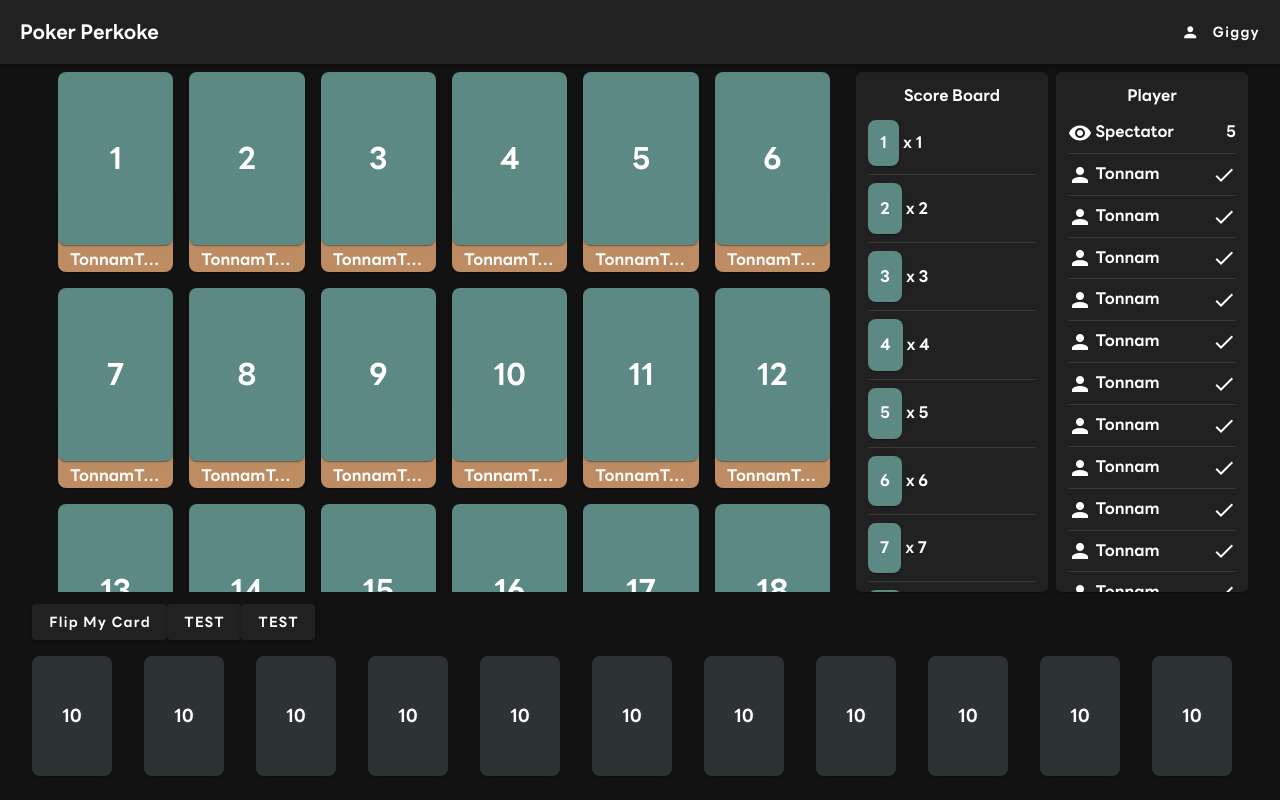
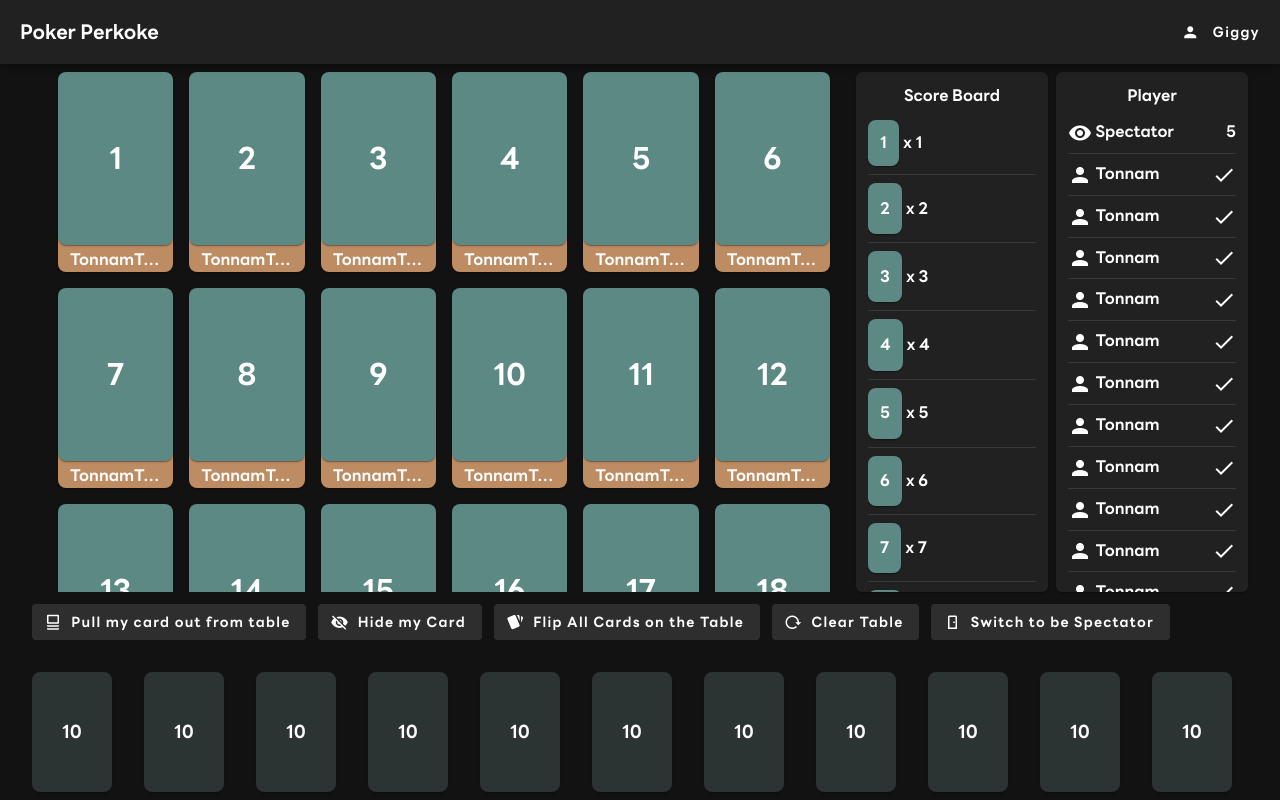
Before and after one commit to sirateek/scrum-poker-fe, a Vue app: page /room in a window 1280 px wide. Built offline with nearby package versions, Linux system fonts and the light colour scheme.

Commit message:
feat: Add HandActions

```diff
--- a/src/views/room/components/HandAction.vue
+++ b/src/views/room/components/HandAction.vue
@@ -1,14 +1,26 @@
 <template>
   <div>
-    <div class="items-start text-left mt-3">
-      <VBtn class="normal-case">Flip My Card</VBtn>
-      <VBtn>Test</VBtn>
-      <VBtn>Test</VBtn>
+    <div class="items-start text-left mt-3 flex flex-wrap gap-3">
+      <VBtn variant="tonal" class="normal-case" prepend-icon="mdi-cards-variant"
+        >Pull my card out from table</VBtn
+      >
+      <VBtn variant="tonal" class="normal-case" prepend-icon="mdi-eye-off"
+        >Hide my Card</VBtn
+      >
+      <VBtn variant="tonal" class="normal-case" prepend-icon="mdi-cards"
+        >Flip All Cards on the Table</VBtn
+      >
+      <VBtn variant="tonal" class="normal-case" prepend-icon="mdi-reload"
+        >Clear Table</VBtn
+      >
+      <VBtn variant="tonal" class="normal-case" prepend-icon="mdi-door"
+        >Switch to be Spectator</VBtn
+      >
     </div>
 
     <!-- Card Selection -->
     <div
-      class="grid grid-rows-1 grid-flow-col gap-4 w-full h-full overflow-x-scroll pt-4"
+      class="grid grid-rows-1 grid-flow-col gap-4 w-full h-full overflow-x-scroll pt-4 mt-4"
     >
       <div
         :class="cardClass(i)"
```
Also changed, not shown: 1 other file (tests, documents, lock files or other folders).
